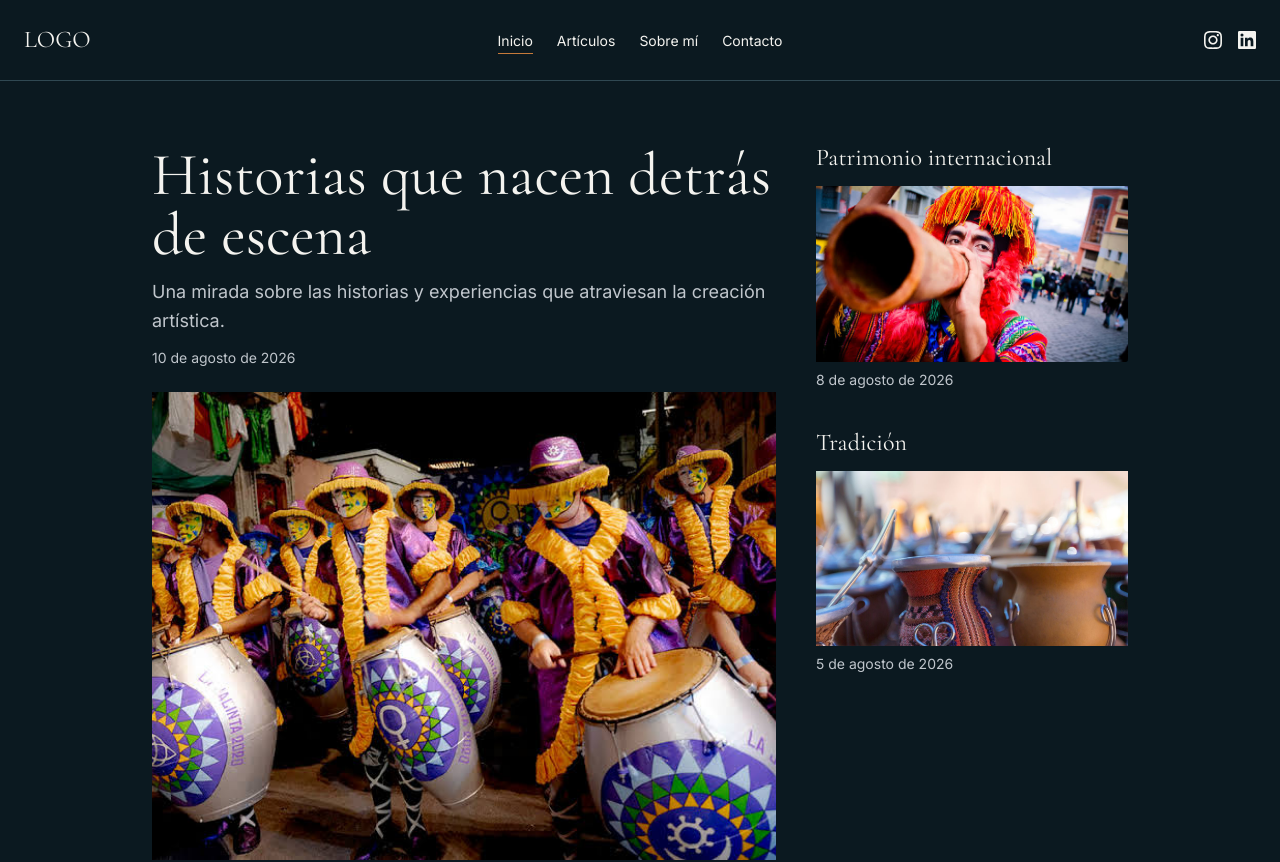
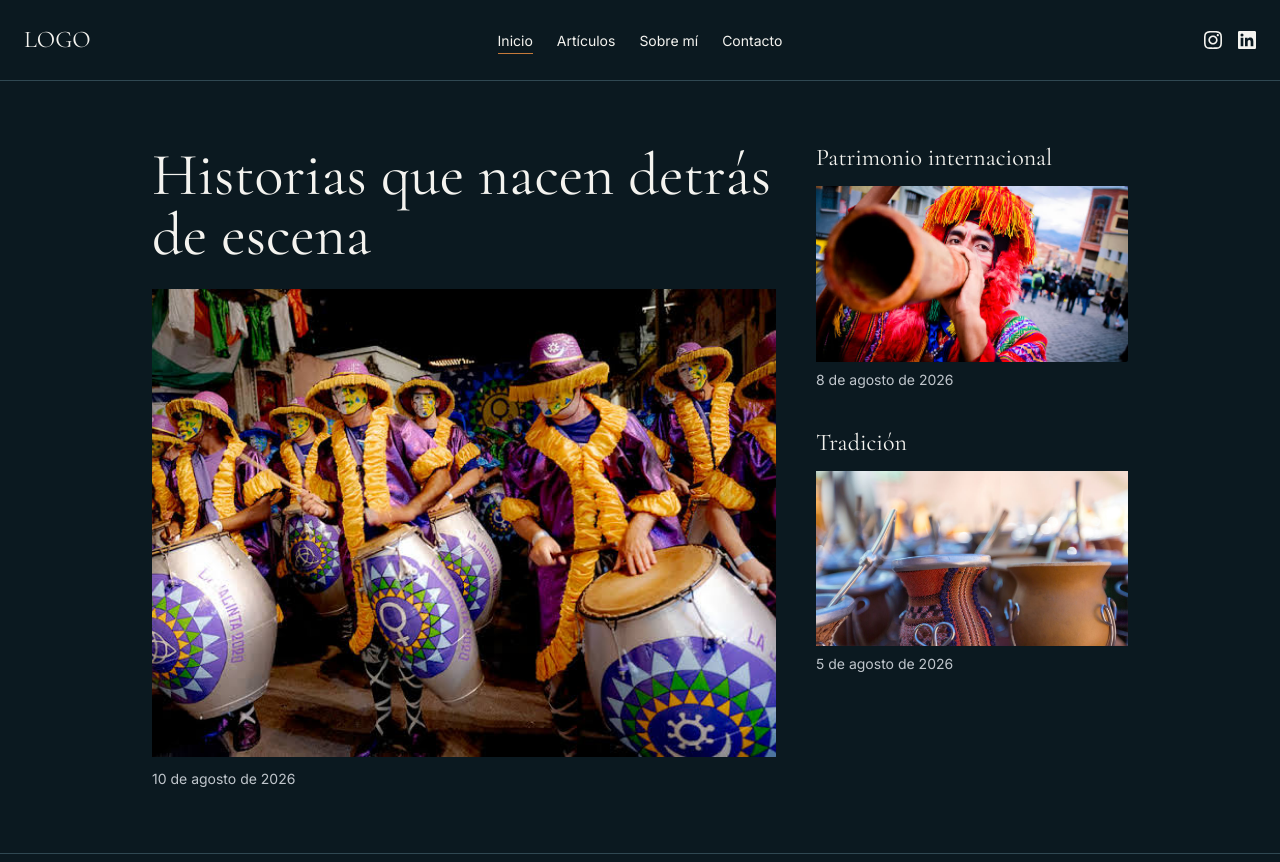
Before and after one commit to joy-amorin/portfolio-editorial, a Next.js app in the folder portfolio-editorial/: page / in a window 1280 px wide. Shown: the top 862 px of the page. Built offline with nearby package versions, Linux system fonts and the light colour scheme.

Commit message:
chore: remove detail in FeatureArticle

```diff
--- a/portfolio-editorial/src/components/articles/FeaturedArticle.tsx
+++ b/portfolio-editorial/src/components/articles/FeaturedArticle.tsx
@@ -10,7 +10,6 @@ type FeaturedArticleProps = {
 
 export default function FeaturedArticle({
   title,
-  excerpt,
   date,
   image,
   href,
@@ -23,11 +22,7 @@ export default function FeaturedArticle({
             {title}
           </h1>
 
-          <p className="mt-3 max-w-2xl text-lg leading-relaxed text-text">
-            {excerpt}
-          </p>
 
-          <time className="mt-3 block text-sm text-text">{formatDate(date)}</time>
         </div>
 
         <div className="relative mt-6 aspect-[4/3] overflow-hidden">
@@ -37,6 +32,7 @@ export default function FeaturedArticle({
             className="h-full w-full object-cover transition-transform duration-500 group-hover:scale-105"
           />
         </div>
+         <time className="mt-3 block text-sm text-text">{formatDate(date)}</time>
       </a>
     </article>
   );
--- a/portfolio-editorial/src/data/articles.ts
+++ b/portfolio-editorial/src/data/articles.ts
@@ -10,8 +10,6 @@ export const articles: Article[] = [
   {
     slug: "historias-detras-de-escena",
     title: "Historias que nacen detrás de escena",
-    excerpt:
-      "Una mirada sobre las historias y experiencias que atraviesan la creación artística.",
     date: "2026-08-10",
     image: "/articles-photo/candombe.jpeg",
   },
```
